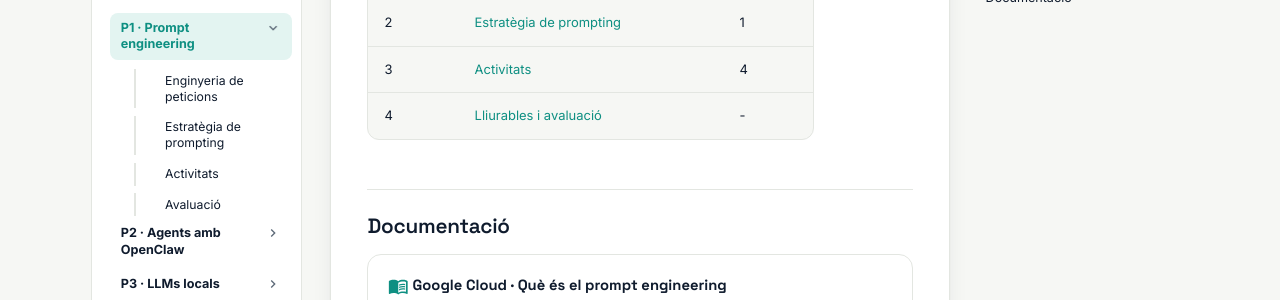
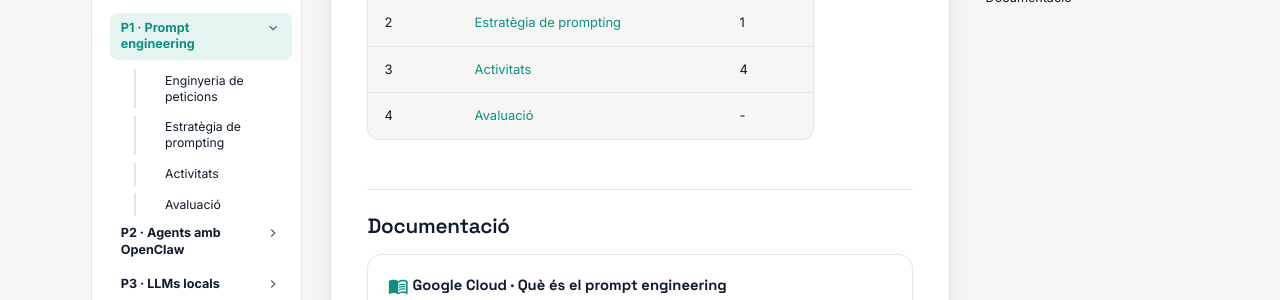
Before and after one commit to victordomgs/ProjecteASIX, an MkDocs documentation site: the page built from docs/p1-prompt-engineering/index.md, in a window 1280 px wide and 900 px high, scrolled down 741 px. Shown: the part 153-453 px from the top of the window. Built offline with MkDocs 1.6.1 and Material for MkDocs 9.7.7, drawn with Linux system fonts in a browser that asks for light colours; comment, search, counter and statistics services are not loaded.

Commit message:
Update link text for evaluation section

```diff
--- a/docs/p1-prompt-engineering/index.md
+++ b/docs/p1-prompt-engineering/index.md
@@ -24,7 +24,7 @@
 | 1 | [Introducció a l'enginyeria de peticions](teoria.md) | 1 |
 | 2 | [Estratègia de prompting](estrategia.md) | 1 |
 | 3 | [Activitats](activitats.md) | 4 |
-| 4 | [Lliurables i avaluació](avaluacio.md) | - |
+| 4 | [Avaluació](avaluacio.md) | - |
 
 ## Documentació
 
```
